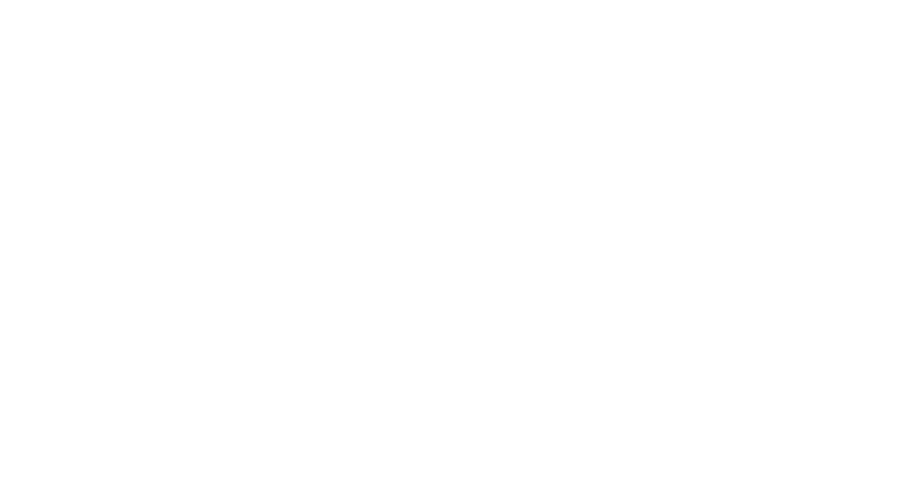
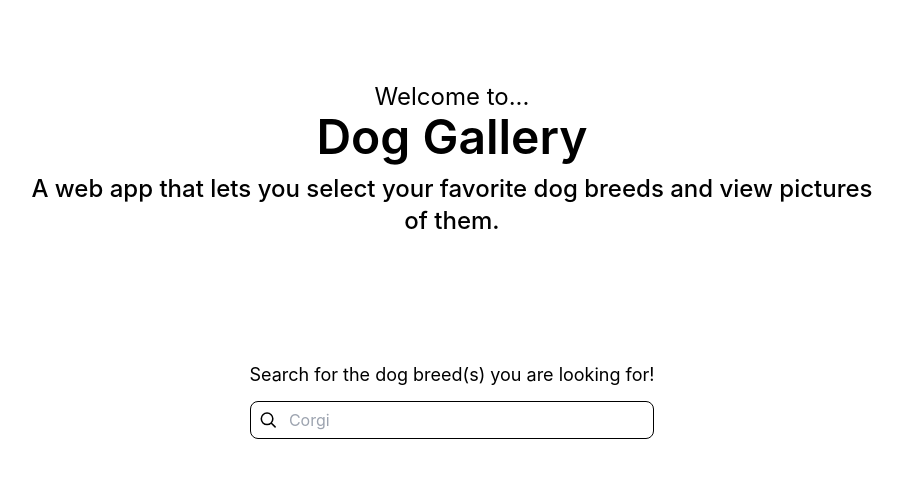
Before and after one commit to DanielOcampo258/Dog-Gallery-App, a React (Create React App) app: page / in a window 1280 px wide. Shown: the top 478 px of the page, without its empty margins (188-1091 px from the left). Built offline with nearby package versions, Linux system fonts and the light colour scheme.

Commit message:
Established general layout Plus started visually creating search bar

```diff
--- a/src/App.js
+++ b/src/App.js
@@ -1,10 +1,43 @@
-
-
 function App() {
-
 
   return (
     <>
+      <header className="flex w-full flex-col justify-center items-center py-16 gap-3">
+        <h1 className="text-3xl md:text-4xl lg:text-5xl font-semibold text-center">
+          <span className="text-lg md:text-xl lg:text-2xl font-normal">Welcome to...<br /></span>
+          Dog Gallery
+        </h1>
+        <h3 className="text-center w-2/3 text-lg md:text-2xl font-medium">A web app that lets you select your favorite dog breeds and view pictures of them.</h3>
+      </header>
+
+      <main className="py-12 flex flex-col items-center mx-auto w-3/4">
+
+        <section id="user-search" className="">
+
+          <label className="block text-lg my-3">Search for the dog breed(s) you are looking for!</label>
+          <div className="flex items-center gap-3 border p-2 my-2 rounded-lg w-full border-black">
+            {/* SVG graphic obtained from svgrepo.com */}
+            <svg className="" width="20px" height="20px" viewBox="0 0 24 24" fill="none" xmlns="http://www.w3.org/2000/svg">
+              <path d="M15.7955 15.8111L21 21M18 10.5C18 14.6421 14.6421 18 10.5 18C6.35786 18 3 14.6421 3 10.5C3 6.35786 6.35786 3 10.5 3C14.6421 3 18 6.35786 18 10.5Z" stroke="#000000" stroke-width="2" stroke-linecap="round" stroke-linejoin="round" />
+            </svg>
+            <input className="w-full h-full" type="text" placeholder="Corgi"></input>
+          </div>
+
+
+          <article id="selected-items">
+
+
+          </article>
+
+        </section>
+
+
+        <section id="results">
+
+        </section>
+
+      </main>
+
     </>
   );
 }
```
